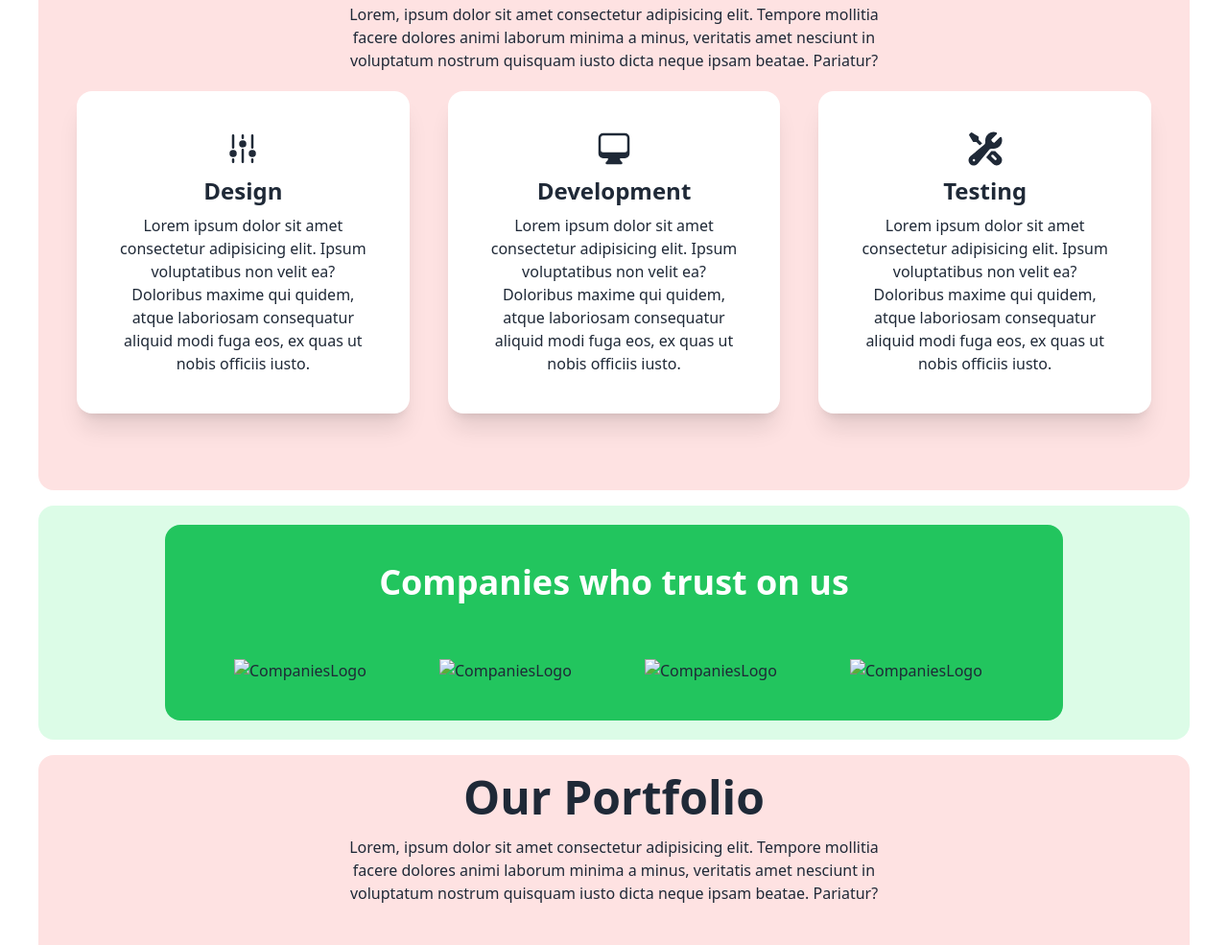
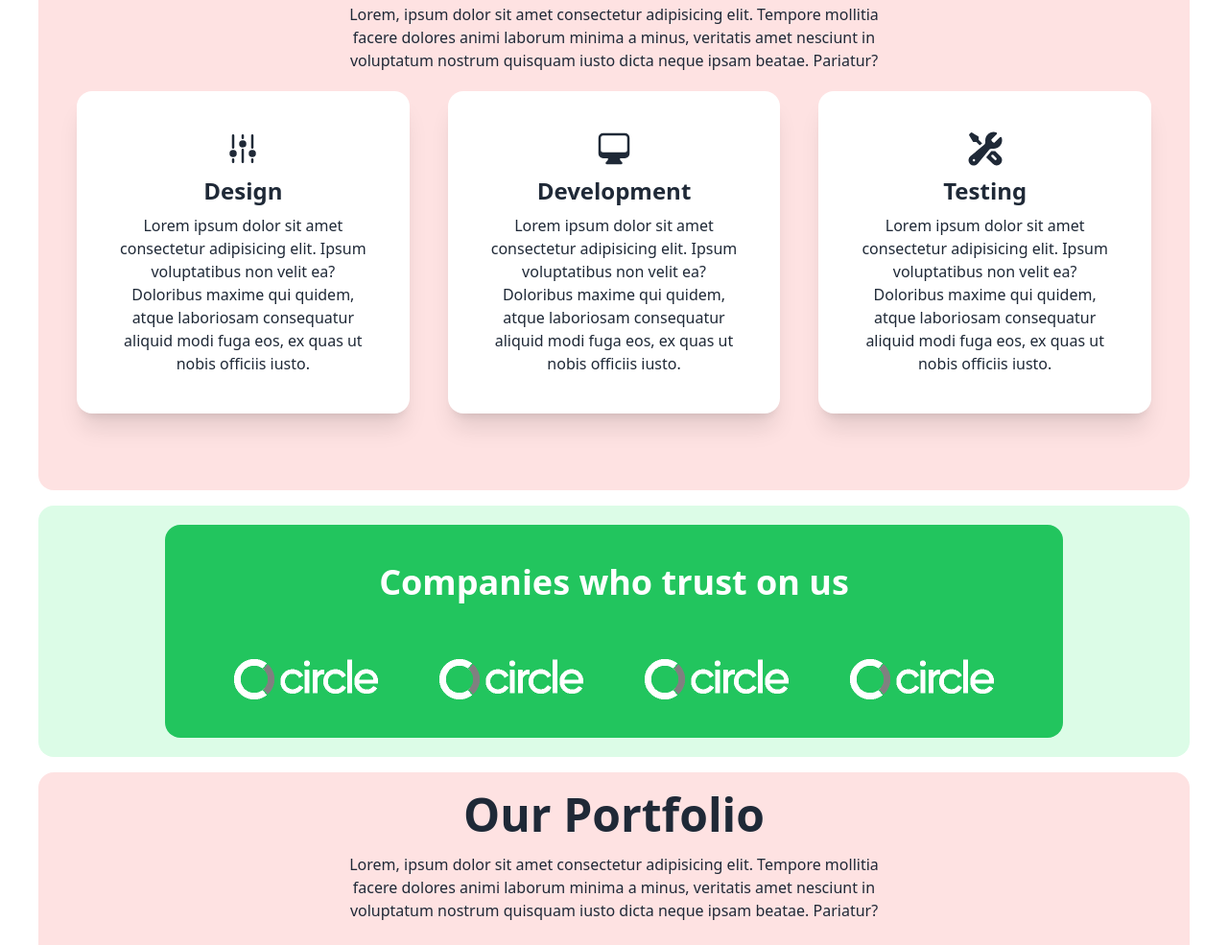
Before and after one commit to HariBalaji96/Tailwind-Portfolio, a plain HTML site: page index.html in a window 1280 px wide. Shown: the part 885-1870 px from the top of the page at 96% size. Drawn offline with nearby package versions, Linux system fonts and the light colour scheme; the site is published under a folder, as on GitHub Pages, so addresses that start at the root find nothing.

Commit message:
Final Corrections index.html

```diff
--- a/index.html
+++ b/index.html
@@ -116,7 +116,7 @@
             </div>
           </div>
           <div class="w-1/2 hidden lg:block">
-            <img src="/assets/hero2.svg" alt="Homepage Photo" />
+            <img src="assets/hero2.svg" alt="Homepage Photo" />
           </div>
         </div>
         <div class="flex mt-24 lg:mt-0 justify-center">
@@ -252,28 +252,28 @@
           <div class="flex flex-wrap lg:mt-8">
             <div class="w-full lg:w-1/4 mt-7 px-8">
               <img
-                src="/assets/dummy_logo.png"
+                src="assets/dummy_logo.png"
                 alt="CompaniesLogo"
                 class="max-h-12 mx-auto"
               />
             </div>
             <div class="w-full lg:w-1/4 mt-7 px-8">
               <img
-                src="/assets/dummy_logo.png"
+                src="assets/dummy_logo.png"
                 alt="CompaniesLogo"
                 class="max-h-12 mx-auto"
               />
             </div>
             <div class="w-full lg:w-1/4 mt-7 px-8">
               <img
-                src="/assets/dummy_logo.png"
+                src="assets/dummy_logo.png"
                 alt="CompaniesLogo"
                 class="max-h-12 mx-auto"
               />
             </div>
             <div class="w-full lg:w-1/4 mt-7 px-8">
               <img
-                src="/assets/dummy_logo.png"
+                src="assets/dummy_logo.png"
                 alt="CompaniesLogo"
                 class="max-h-12 mx-auto"
               />
```
